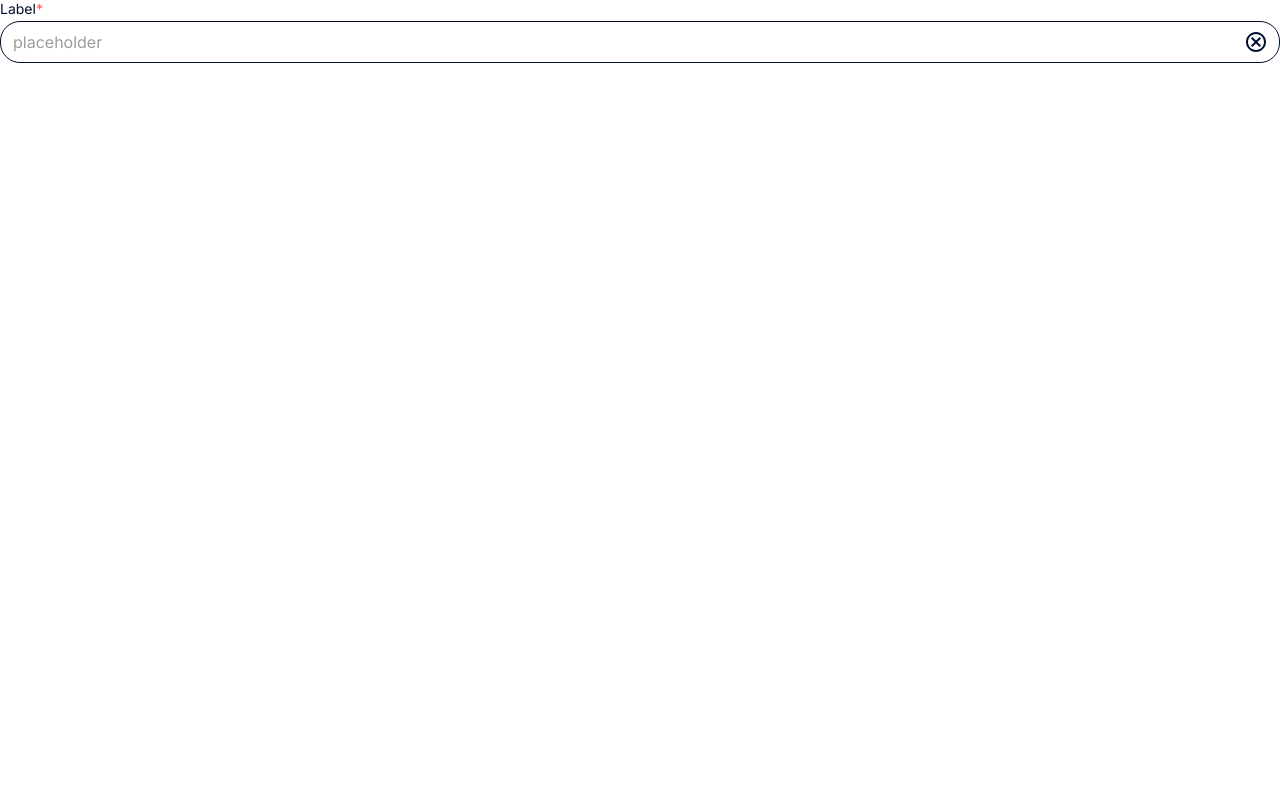
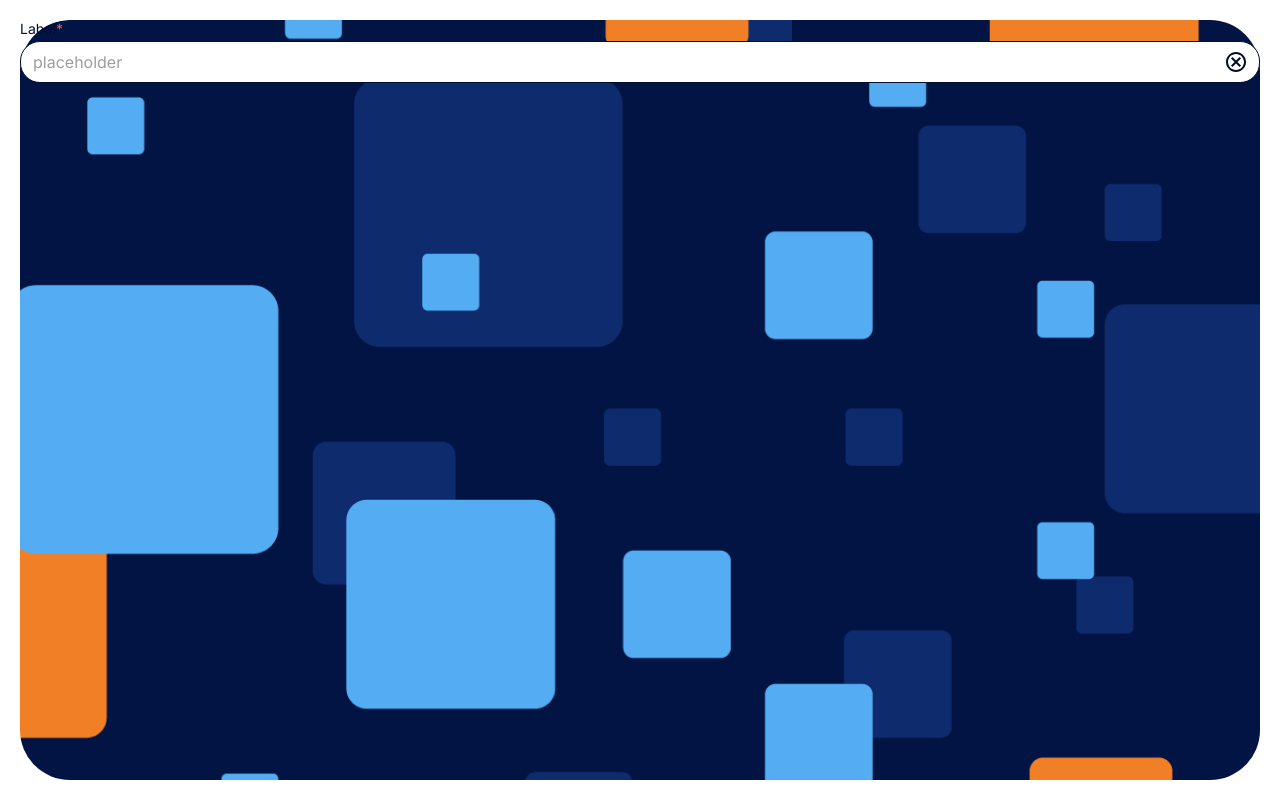
Before and after one commit to leonardobl/dashboard_whitelabel, a React (Vite) app: page /login in a window 1280 px wide. Built offline with nearby package versions, Linux system fonts and the light colour scheme; a web font is replaced by a local one.

Commit message:
criacao bg login

```diff
--- a/src/Components/Templates/LoginTemplate/index.tsx
+++ b/src/Components/Templates/LoginTemplate/index.tsx
@@ -2,6 +2,7 @@ import { Input } from "../../Atoms/Input";
 
 export const LoginTemplate = () => {
   return (
+    <div className="page">
       <div className="wrapper">
         <form>
           <Input
@@ -12,5 +13,6 @@ export const LoginTemplate = () => {
           />
         </form>
       </div>
+    </div>
   );
 };
--- a/src/Components/Templates/LoginTemplate/styles.css
+++ b/src/Components/Templates/LoginTemplate/styles.css
@@ -0,0 +1,21 @@
+.page {
+  padding: 20px;
+  height: 100dvh;
+}
+
+.wrapper {
+  width: 100%;
+  height: 100%;
+  border-radius: 50px;
+  background: url("/assets/img/bg-login-sm.png");
+  background-repeat: no-repeat;
+  background-size: cover;
+
+  @media (min-width: 640px) {
+    background: url("/assets/img/bg-login-xl.png");
+  }
+
+  @media (min-width: 1200px) {
+    background: url("/assets/img/bg-login-2xl.png");
+  }
+}
--- a/src/index.css
+++ b/src/index.css
@@ -1,5 +1,6 @@
 @import "./Components/Atoms/ButtonEffect/styles.css";
 @import "./Components/Atoms/Input/styles.css";
+@import "./Components/Templates//LoginTemplate/styles.css";
 
 @tailwind base;
 @tailwind components;
```
Lines whose indentation alone changed are shown as unchanged.
